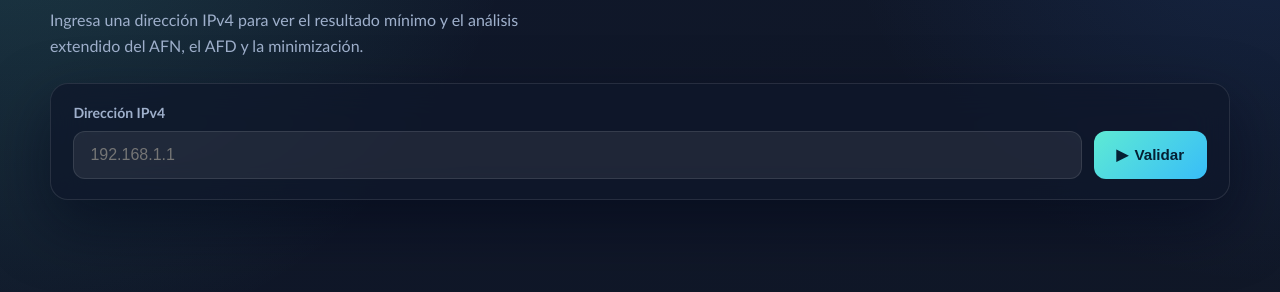
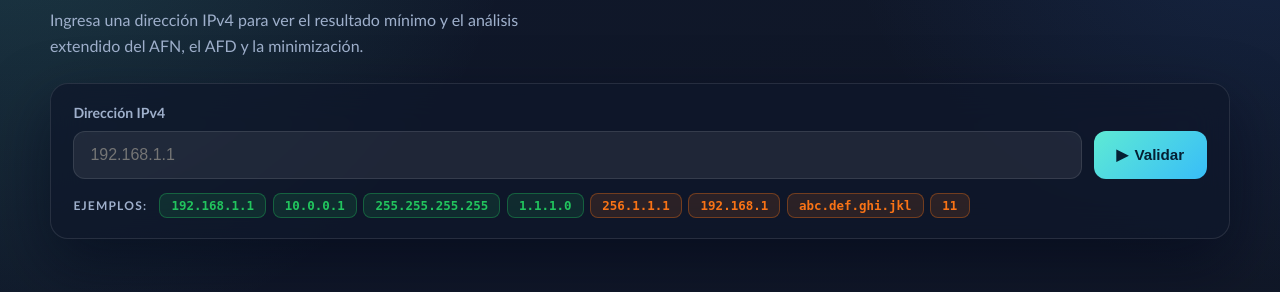
Before and after one commit to DavosJar/NetLab, a Flask app: page / in a window 1280 px wide. Shown: the part 166-458 px from the top of the page. Run offline with Flask 3, Linux system fonts and the light colour scheme.

Commit message:
feat: ejemplos rapidos validos e invalidos en el formulario

```diff
--- a/web/static/styles.css
+++ b/web/static/styles.css
@@ -482,3 +482,34 @@ th code { font-size: 0.9rem; color: var(--accent); background: rgba(94,234,212,0
   display: flex; align-items: center; justify-content: center; gap: 0.4rem;
 }
 .btn-open-modal:hover { background: rgba(94,234,212,0.18); transform: none; }
+
+
+/* ── EJEMPLOS RÁPIDOS ─────────────────────────────── */
+.ejemplos-row {
+  display: flex; align-items: center; gap: 0.75rem;
+  flex-wrap: wrap; margin-top: 0.85rem;
+}
+.ejemplos-label {
+  font-size: 0.75rem; color: var(--muted);
+  text-transform: uppercase; letter-spacing: 0.1em;
+  font-weight: 700; white-space: nowrap;
+}
+.ejemplos-chips { display: flex; gap: 0.4rem; flex-wrap: wrap; }
+.ejemplo-chip {
+  min-height: auto; padding: 0.25rem 0.7rem;
+  font-size: 0.78rem; font-weight: 600;
+  border-radius: 8px; cursor: pointer;
+  transition: opacity .2s, transform .15s;
+  font-family: monospace;
+}
+.ejemplo-chip.valid {
+  background: rgba(34,197,94,0.12);
+  border: 1px solid rgba(34,197,94,0.35);
+  color: #22c55e;
+}
+.ejemplo-chip.invalid {
+  background: rgba(249,115,22,0.12);
+  border: 1px solid rgba(249,115,22,0.35);
+  color: #f97316;
+}
+.ejemplo-chip:hover { opacity: 0.8; transform: translateY(-1px); }
--- a/web/templates/index.html
+++ b/web/templates/index.html
@@ -18,6 +18,20 @@
       <input id="cadena" name="cadena" type="text" value="{{ cadena }}"
         placeholder="192.168.1.1" autocomplete="off" spellcheck="false">
       <button type="submit"><span class="btn-icon">▶</span> Validar</button>
+    </div>
+
+    <div class="ejemplos-row">
+      <span class="ejemplos-label">Ejemplos:</span>
+      <div class="ejemplos-chips">
+        <button type="button" class="ejemplo-chip valid" data-ip="192.168.1.1">192.168.1.1</button>
+        <button type="button" class="ejemplo-chip valid" data-ip="10.0.0.1">10.0.0.1</button>
+        <button type="button" class="ejemplo-chip valid" data-ip="255.255.255.255">255.255.255.255</button>
+        <button type="button" class="ejemplo-chip valid" data-ip="1.1.1.0">1.1.1.0</button>
+        <button type="button" class="ejemplo-chip invalid" data-ip="256.1.1.1">256.1.1.1</button>
+        <button type="button" class="ejemplo-chip invalid" data-ip="192.168.1">192.168.1</button>
+        <button type="button" class="ejemplo-chip invalid" data-ip="abc.def.ghi.jkl">abc.def.ghi.jkl</button>
+        <button type="button" class="ejemplo-chip invalid" data-ip="11">11</button>
+      </div>
     </div>
   </form>
   {% if resultado is not none %}
@@ -927,5 +941,13 @@ window.addEventListener('load', () => {
 });
 
 } // end if dataEl
+
+/* ── EJEMPLOS RÁPIDOS ─────────────────────────────── */
+document.querySelectorAll('.ejemplo-chip').forEach(chip => {
+  chip.addEventListener('click', () => {
+    document.getElementById('cadena').value = chip.dataset.ip;
+    chip.closest('form').submit();
+  });
+});
 </script>
 {% endblock %}
```
